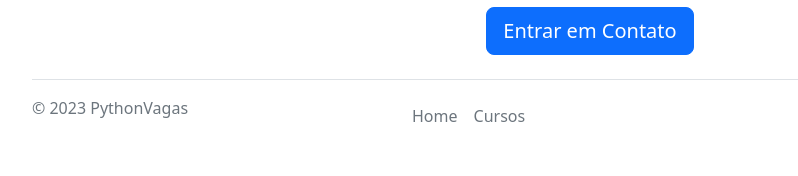
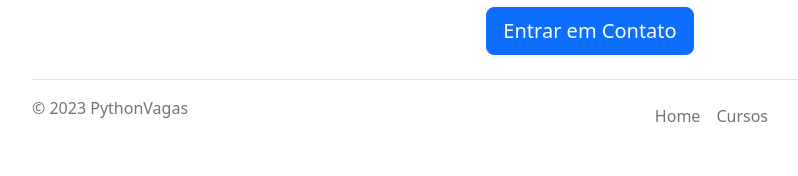
Before and after one commit to pslcorrea/Phyton-Carreiras, a Flask app: page / in a window 1280 px wide. Shown: the part 1637-1813 px from the top of the page, without its empty margins (50-848 px from the left). Run offline with Flask 3, Linux system fonts and the light colour scheme.

Commit message:
Finalização do projeto V01

```diff
--- a/templates/includes/footer.html
+++ b/templates/includes/footer.html
@@ -1,10 +1,9 @@
 <div class="container">
   <footer class="d-flex flex-wrap justify-content-betwem align-itens-center py-3 my-4 border-top">
     <p class="col-md-4 mb-0 text-muted">&copy; 2023 PythonVagas</p>
-    <ul class="nav col-md4 justify-content-end">
+    <ul class="nav col-md-4 justify-content-end">
       <li class="nav-item"><a class="nav-link px-2 text-muted" href="#">Home</a></li>
       <li class="nav-item"><a class="nav-link px-2 text-muted" href="#">Cursos</a></li>
-
     </ul>
   </footer>
 </div>
```
